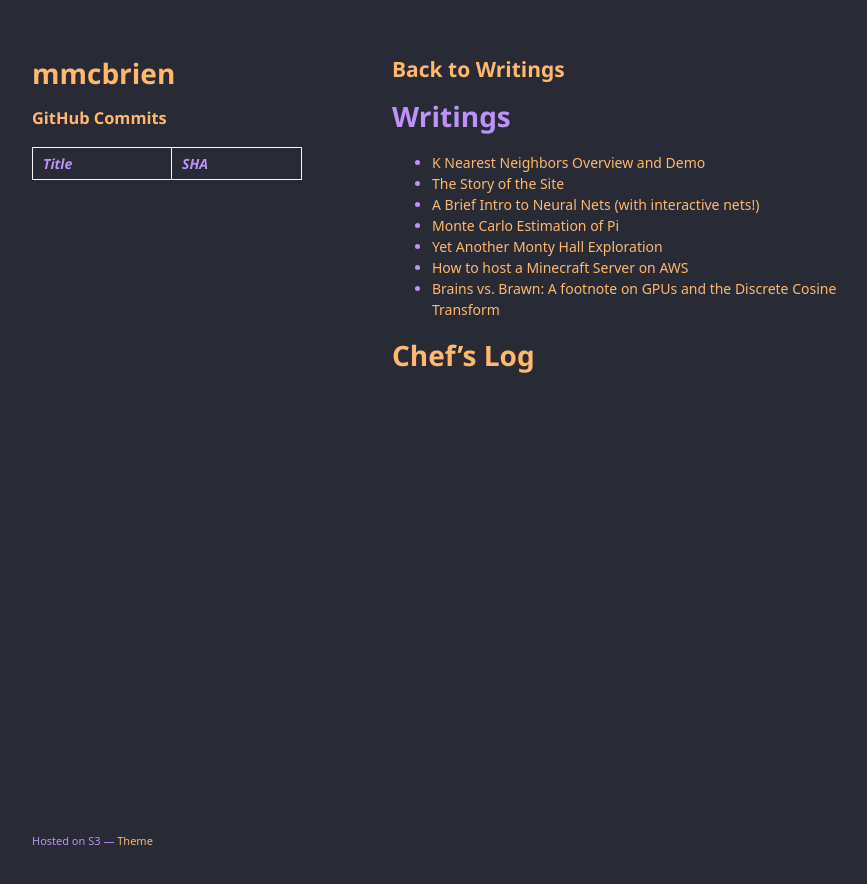
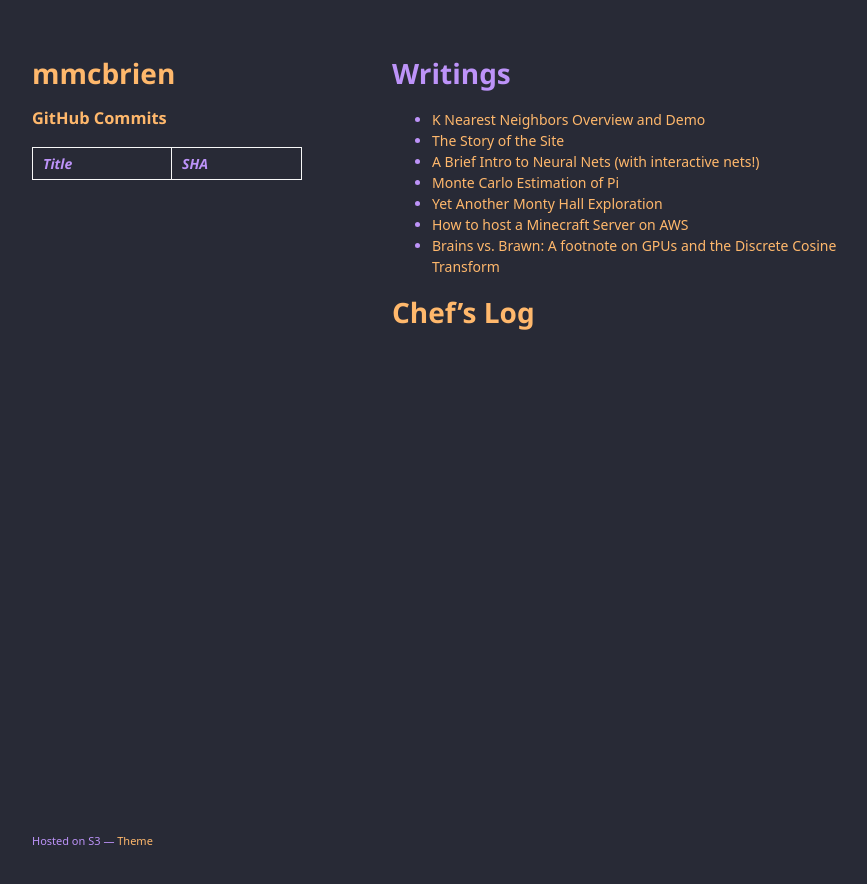
Before and after one commit to mmcbrien3/mmcbrien.com, a Jekyll site: the page built from writings.md, in a window 1280 px wide. Shown: the top 884 px of the page, without its empty margins (178-1045 px from the left). Built offline with Jekyll 4.4.1, drawn with Linux system fonts in a browser that asks for light colours; nearby versions of some CDN libraries; some web fonts are replaced; our own code applies the rules of GitHub Pages for plain Markdown files.

Commit message:
Remove redundant link on writings overview

```diff
--- /dev/null
+++ b/_layouts/writing_overview.html
@@ -0,0 +1,53 @@
+<!DOCTYPE html>
+<html lang="en-US"><head>
+    <meta charset="UTF-8">
+    <meta http-equiv="X-UA-Compatible" content="IE=edge">
+    <meta name="viewport" content="width=device-width, initial-scale=1">
+
+<!-- Begin Jekyll SEO tag v2.7.1 -->
+<title>mmcbrien</title>
+<meta name="generator" content="Jekyll v3.9.0">
+<meta property="og:title" content="mmcbrien">
+<meta property="og:locale" content="en_US">
+<meta property="og:site_name" content="mmcbrien">
+<meta name="twitter:card" content="summary">
+<meta property="twitter:title" content="mmcbrien">
+<script src="https://ajax.googleapis.com/ajax/libs/jquery/2.1.3/jquery.min.js"></script>
+<script type="application/ld+json">
+{"headline":"mmcbrien","publisher":{"@type":"Organization","logo":{"@type":"ImageObject","url":"/assets/splash.png"}},"url":"/","name":"mmcbrien","@type":"WebSite","@context":"https://schema.org"}</script>
+<!-- End Jekyll SEO tag -->
+
+    <link rel="stylesheet" href="/assets/css/style.css?v=">
+    <!--[if lt IE 9]>
+    <script src="//cdnjs.cloudflare.com/ajax/libs/html5shiv/3.7.3/html5shiv.min.js"></script>
+    <![endif]-->
+  </head>
+  <body>
+    <div class="wrapper">
+      <header>
+        <div id="header">
+        <h1><a href="/">mmcbrien</a></h1>
+
+        <p></p>
+        <div style="position:relative">
+          <h3><a href="https://github.com/mmcbrien3/mmcbrien.com">GitHub Commits</a></h3>
+          <table id="gitCommitsTable">
+            <tr>
+              <th><b><i>Title</i></b></th>
+              <th><b><i>SHA</i></b></th>
+            </tr>
+            <tr class="commitTableEntry"></b>
+          </table>
+        </div>
+        </div>
+      </header>
+      <section id="contentWrapper">
+{{ content }}
+      </section>
+      <footer>
+        <small>Hosted on S3 — <a href="https://github.com/orderedlist">Theme</a></small>
+      </footer>
+    </div>
+</body>
+<script src="/js/main.js"></script>
+</html>
```
Also changed, not shown: writings.md (+1 -1 lines).
